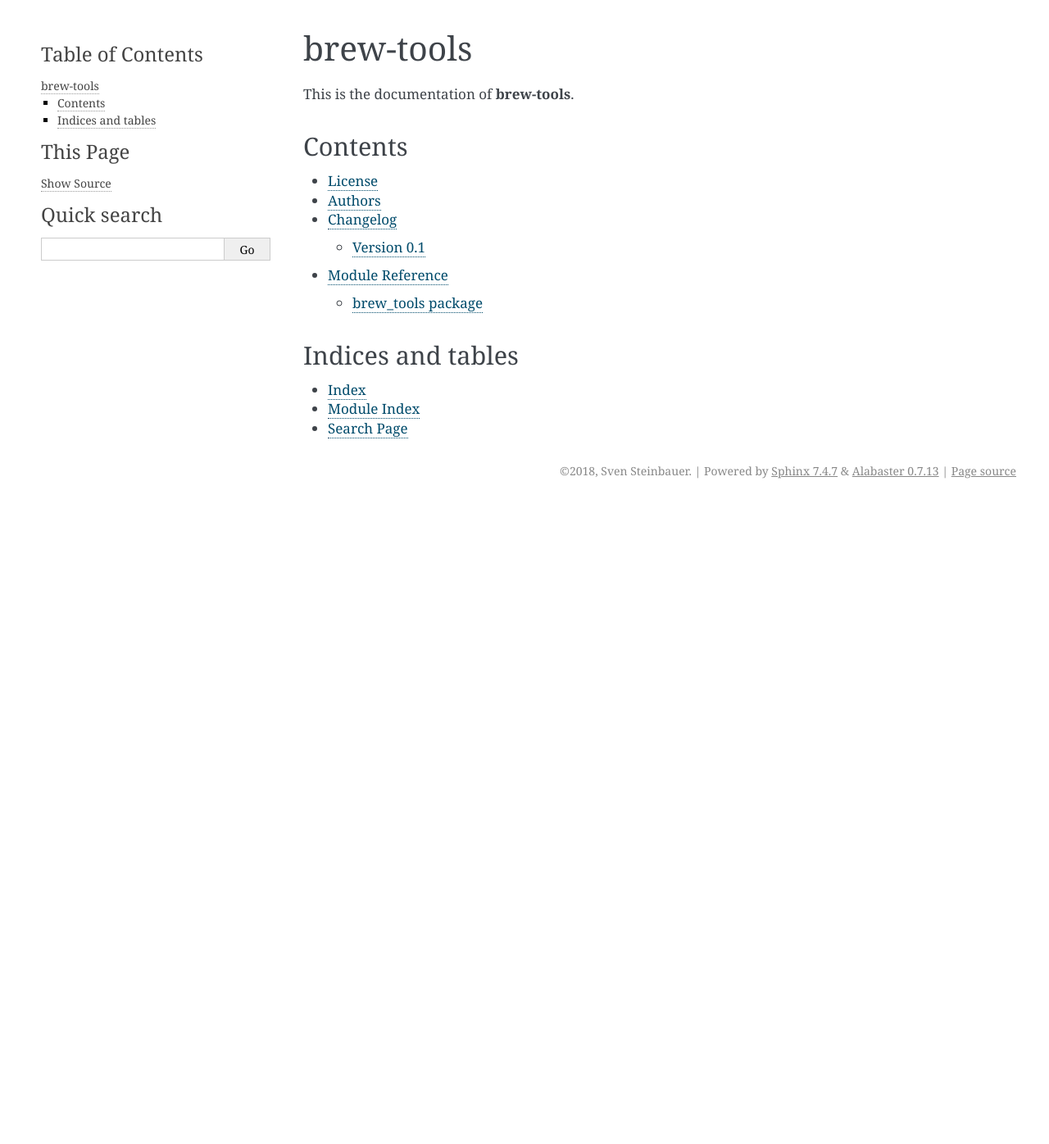
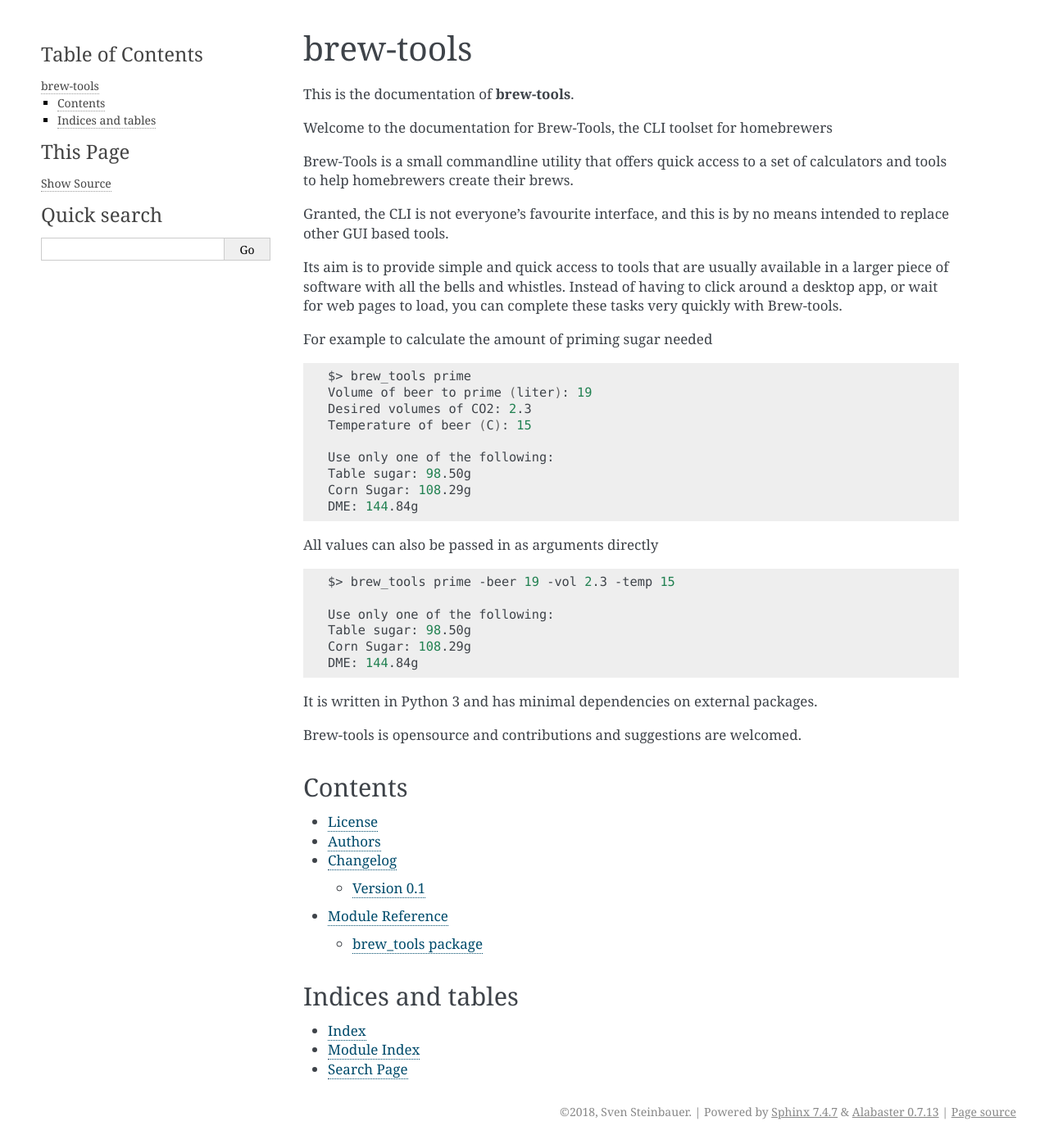
Before and after one commit to Svenito/brew-tools, a Sphinx documentation site: the page built from docs/index.rst, in a window 1280 px wide. Shown: the whole page at 82% size. Built offline with Sphinx 7.4.7, drawn with Linux system fonts in a browser that asks for light colours; before the commit the page ends 900 px from its top, so only the background shows below that.

Commit message:
Minor doc fixes

```diff
--- a/docs/index.rst
+++ b/docs/index.rst
@@ -6,6 +6,49 @@
 
 .. note::
 
+Welcome to the documentation for Brew-Tools, the CLI toolset for
+homebrewers
+
+Brew-Tools is a small commandline utility that offers quick access to a
+set of calculators and tools to help homebrewers create their brews.
+
+Granted, the CLI is not everyone's favourite interface, and this is by no means
+intended to replace other GUI based tools.
+
+Its aim is to provide simple and quick access to tools that are usually
+available in a larger piece of software with all the bells and whistles.
+Instead of having to click around a desktop app, or wait for web pages to load,
+you can complete these tasks very quickly with Brew-tools.
+
+For example to calculate the amount of priming sugar needed
+
+.. code:: bash
+
+    $> brew_tools prime
+    Volume of beer to prime (liter): 19
+    Desired volumes of CO2: 2.3
+    Temperature of beer (C): 15
+
+    Use only one of the following:
+    Table sugar: 98.50g
+    Corn Sugar: 108.29g
+    DME: 144.84g
+
+All values can also be passed in as arguments directly
+
+.. code:: bash
+
+    $> brew_tools prime -beer 19 -vol 2.3 -temp 15
+
+    Use only one of the following:
+    Table sugar: 98.50g
+    Corn Sugar: 108.29g
+    DME: 144.84g
+
+
+It is written in Python 3 and has minimal dependencies on external packages.
+
+Brew-tools is opensource and contributions and suggestions are welcomed.
 
 Contents
 ========
--- a/setup.cfg
+++ b/setup.cfg
@@ -50,7 +50,7 @@
 [options.entry_points]
 # Add here console scripts like:
 console_scripts =
-    brew_tools = brew_tools.command_line:run
+    brew-tools = brew_tools.command_line:run
 # For example:
 # console_scripts =
 #     fibonacci = brew_tools.skeleton:run
```
Also changed, not shown: README.md (+0 -4 lines), 1 other file.
